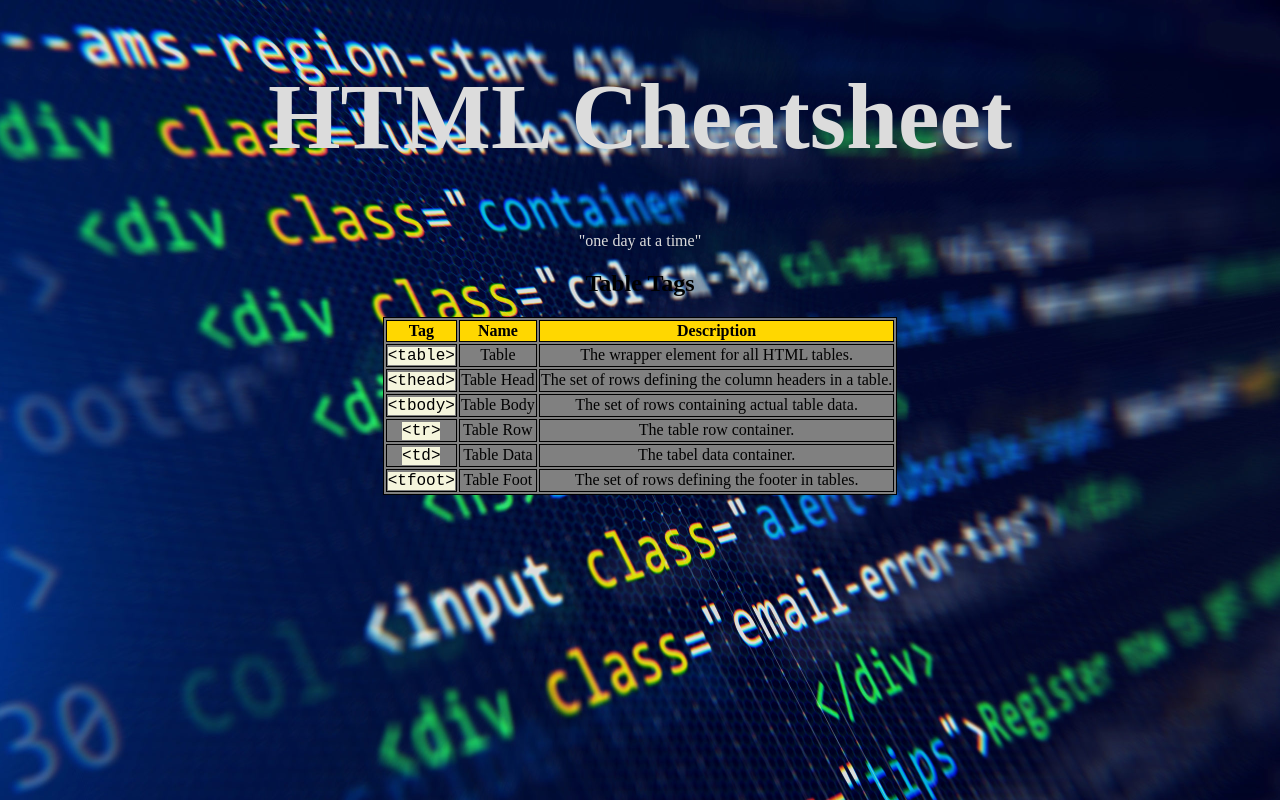
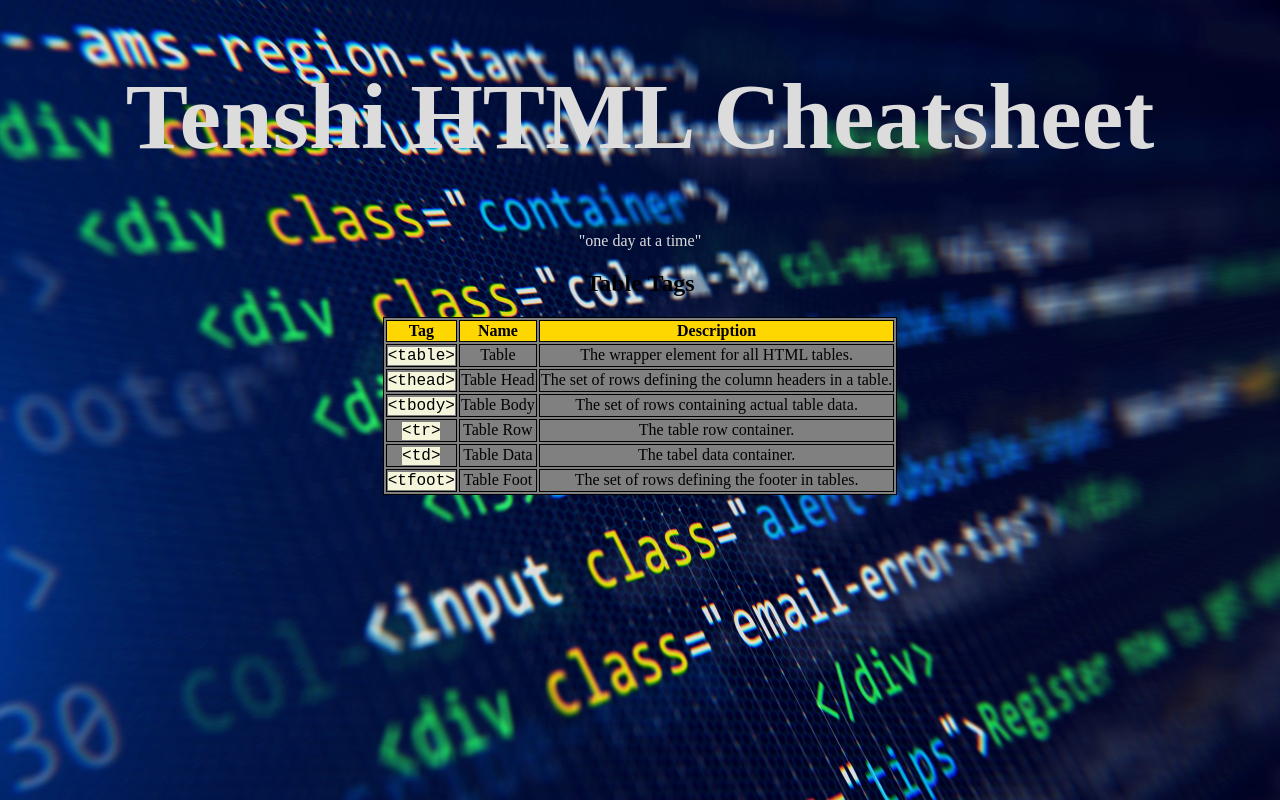
Before and after one commit to alauperc/cheatsheet, a plain HTML site: page index.html in a window 1280 px wide. Drawn offline with Linux system fonts and the light colour scheme.

Commit message:
Test Github Pages

```diff
--- a/index.html
+++ b/index.html
@@ -19,7 +19,7 @@ body {
 
 <body>
   <header>
-    <h1>HTML Cheatsheet</h1>
+    <h1>Tenshi HTML Cheatsheet</h1>
     <p>"one day at a time"</p>
   </header>
 
```
